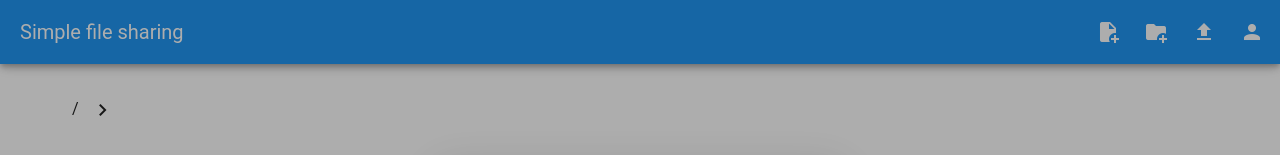
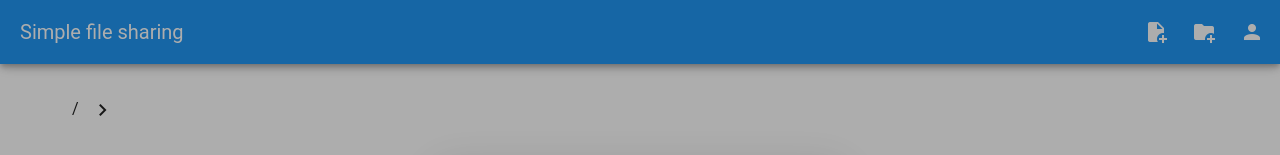
Before and after one commit to chen-456/simple-file-sharing, a Vue app in the folder frontend/: page / in a window 1280 px wide. Shown: the top 155 px of the page. Built offline with nearby package versions, Linux system fonts and the light colour scheme.

Commit message:
[web] `App`: Remove Uploads button

```diff
--- a/frontend/src/App.vue
+++ b/frontend/src/App.vue
@@ -39,10 +39,6 @@ function showUserInfo() {
         <v-icon icon="mdi-folder-plus" />
         <v-tooltip activator="parent" location="bottom">New folder</v-tooltip>
       </v-btn>
-      <v-btn icon>
-        <v-icon icon="mdi-upload" />
-        <v-tooltip activator="parent" location="bottom">Uploads</v-tooltip>
-      </v-btn>
       <v-btn icon @click="showUserInfo">
         <v-icon icon="mdi-account" />
         <v-tooltip activator="parent" location="bottom">My account</v-tooltip>
```
